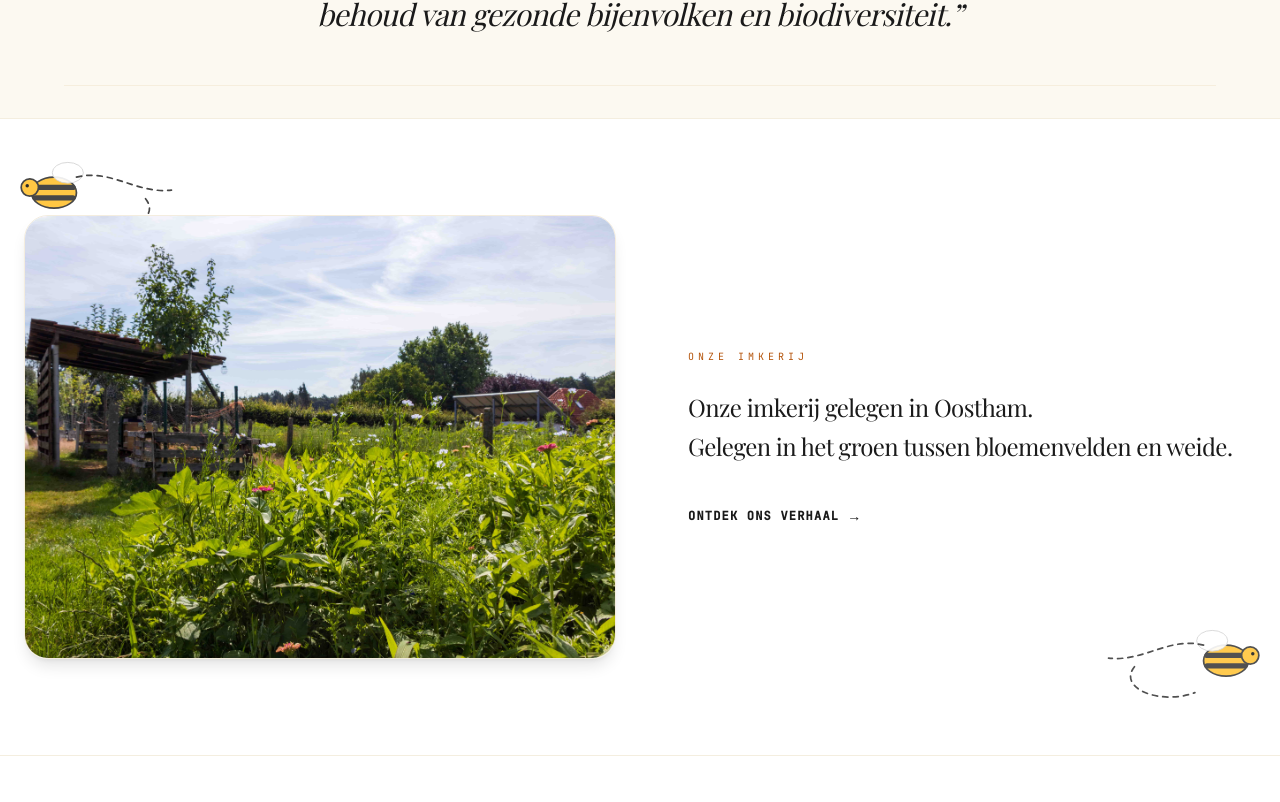
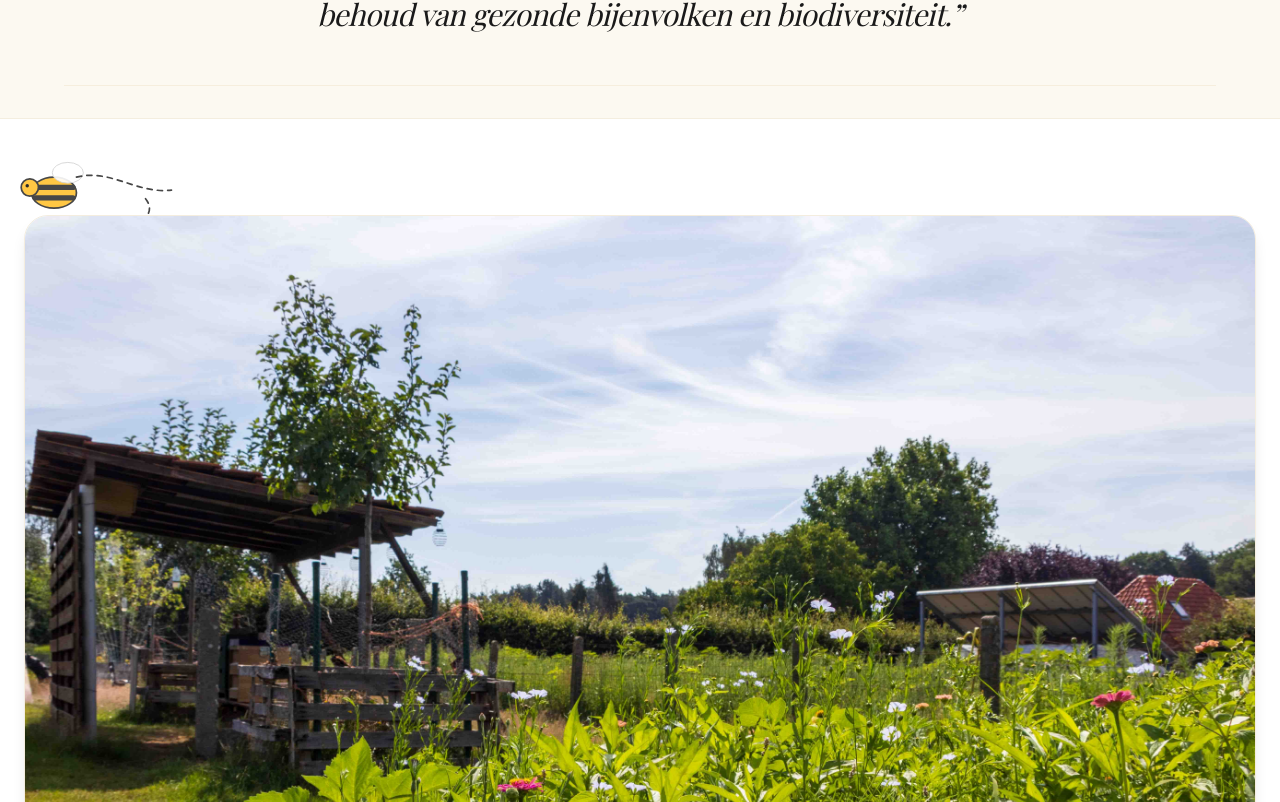
Before and after one commit to KirstenL95/Hams-bijtje, a React (Vite) app: page / in a window 1280 px wide. Shown: the part 1498-2300 px from the top of the page. Built offline with nearby package versions, Linux system fonts and the light colour scheme; a web font is replaced by a local one.

Commit message:
modified stuff for mobile

```diff
--- a/src/components/AtelierStory.tsx
+++ b/src/components/AtelierStory.tsx
@@ -46,7 +46,7 @@ export default function AtelierStory() {
       <div className="absolute right-4 bottom-6 hidden md:block">
         <DecorativeBee flip className="w-[180px] opacity-85 bee-float bee-delay-3 bee-float-slow" />
       </div>
-      <div className="max-w-7xl mx-auto grid grid-cols-1 lg:grid-cols-12 gap-12 items-center">
+      <div className="max-w-7xl mx-auto">
         {/* Left image with styled border corners exactly like Image 4 */}
         <div className="col-span-12 lg:col-span-6 relative">
           <motion.div
--- a/src/components/DecorativeBee.tsx
+++ b/src/components/DecorativeBee.tsx
@@ -6,13 +6,13 @@ interface DecorativeBeeProps {
 }
 
 export default function DecorativeBee({ className = "", flip = false }: DecorativeBeeProps) {
+  const scale = flip ? "scale (-1, 1)" : "scale (1, 1)"
   return (
     <div
       className={"pointer-events-none select-none " + className}
-      style={{ transform: flip ? "scaleX(-1)" : undefined }}
       aria-hidden="true"
     >
-      <svg width="190" height="120" viewBox="0 0 220 120" fill="none" xmlns="http://www.w3.org/2000/svg">
+      <svg width="190" height="120" viewBox="0 0 220 120" fill="none" transform={scale} xmlns="http://www.w3.org/2000/svg">
         {/* Bee body */}
         <ellipse cx="44" cy="48" rx="26" ry="18" fill="#FFC130" stroke="#333" strokeWidth="2" />
         <path d="M22 42h44" stroke="#333" strokeWidth="6" strokeLinecap="round" />
--- a/src/components/HarvestVault.tsx
+++ b/src/components/HarvestVault.tsx
@@ -163,7 +163,7 @@ export default function HarvestVault({
   }, [products]);
 
   return (
-    <section id="harvest-vault-section" className="py-24 bg-stone-50 px-6 relative">
+    <section id="harvest-vault-section" className="py-24 bg-white px-6 relative">
       {/* Decorative bees for Honingaanbod */}
       <div className="absolute left-4 top-6 hidden md:block">
         <DecorativeBee className="w-[120px] opacity-90 bee-float bee-delay-1" />
--- a/src/components/Hero.tsx
+++ b/src/components/Hero.tsx
@@ -113,7 +113,7 @@ export default function Hero({
         </div>
 
         {/* Bottom Right: Navigation Pill Container */}
-        <div className="absolute bottom-8 right-8 md:bottom-16 md:right-16 z-20">
+        <div className="absolute right-8top-8 z-20">
           <div className="bg-stone-950/40 backdrop-blur-xl border border-white/10 p-1 px-1.5 rounded-full flex items-center gap-0.5 shadow-2xl">
             <button
               id="pill-nav-home"
--- a/src/components/Journal.tsx
+++ b/src/components/Journal.tsx
@@ -178,7 +178,7 @@ export default function Journal({ posts, onAddPost, onUpdatePost, isEmbed = fals
   };
 
   return (
-    <section id="journal-section" className="py-24 bg-white px-6">
+    <section id="journal-section" className="py-24 bg-stone-50 px-6">
       <div className="max-w-7xl mx-auto">
         {/* Header */}
         <div className="flex flex-col md:flex-row justify-between items-start md:items-end mb-16 border-b border-stone-100 pb-8">
```
